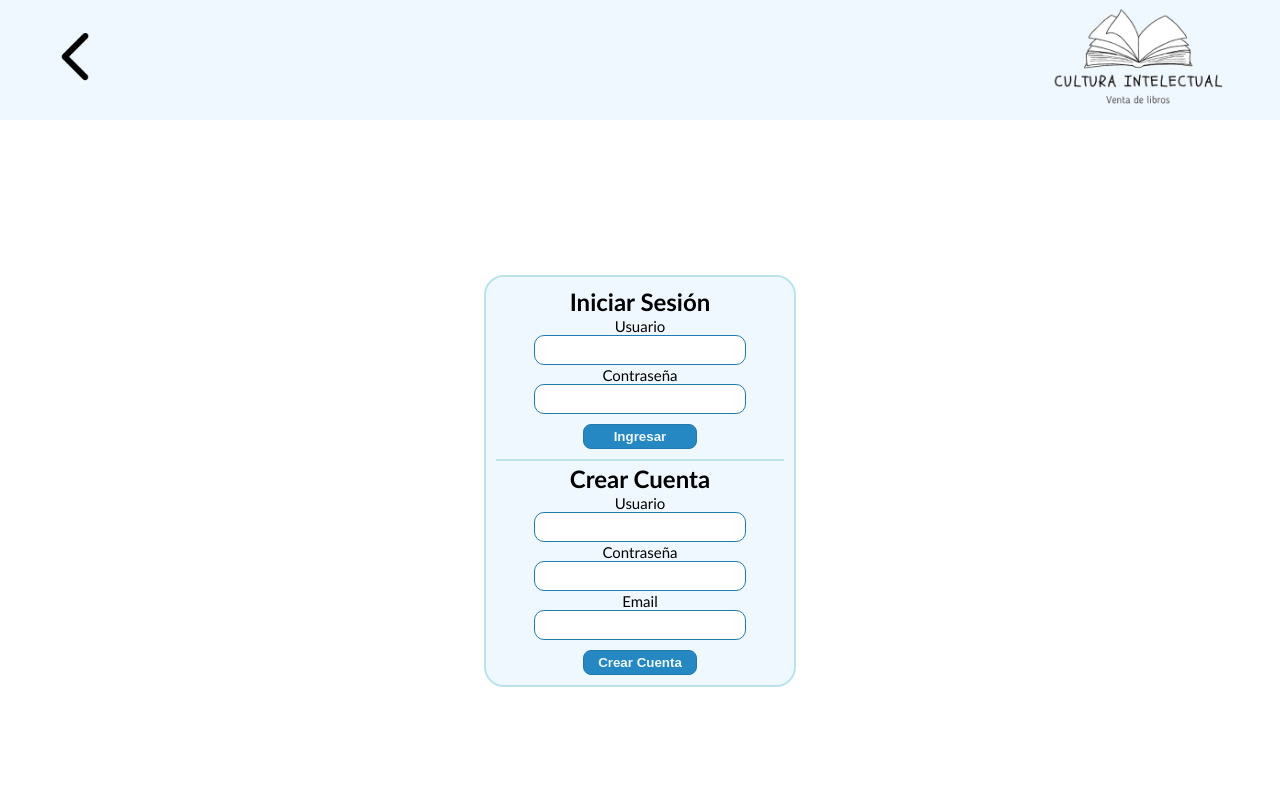
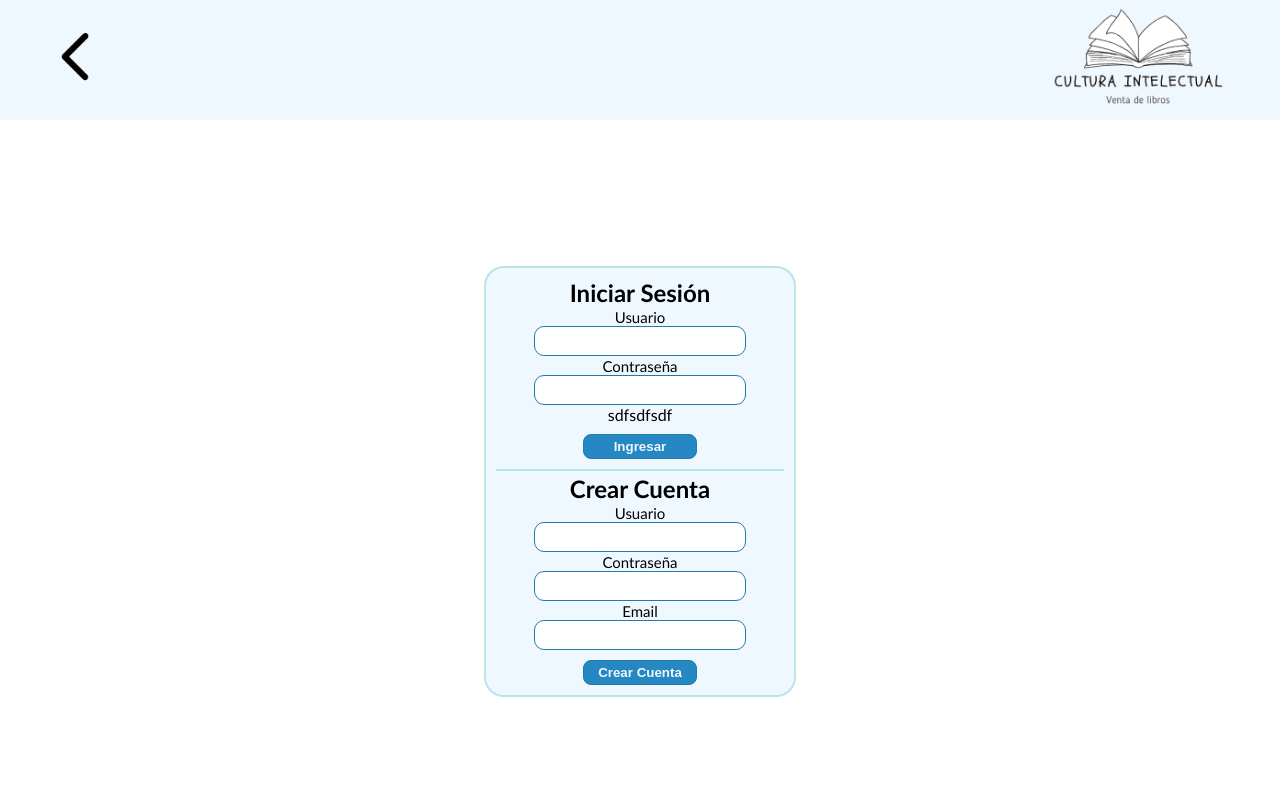
Before and after one commit to Maesoft/cultura-intelectual, a React (Vite) app: page /login in a window 1280 px wide. Shown: the top 800 px of the page. Built offline with nearby package versions, Linux system fonts and the light colour scheme; no server answers.

Commit message:
retocando algunos estilos y conectando con la api para usuarios

```diff
--- a/src/components/Login.jsx
+++ b/src/components/Login.jsx
@@ -3,8 +3,24 @@ import logo from '../assets/logo.png'
 import back from '../assets/back.png'
 import Footer from './Footer';
 import NavSecun from './NavSecun';
+const URL='https://647683b09233e82dd53a1337.mockapi.io/'
 
 function Login() {
+    const handleSubmitSignIn=async(e)=>{
+      e.preventDefault();
+      const inputUserLogin=document.getElementById('username-login').value;
+      const inputPassLogin=document.getElementById('password-login').value;
+      let notification=document.getElementsByClassName('.notification').innerText;
+      const res = await fetch(URL+'/users')
+      const parsed = await res.json()
+      const auth= parsed.find(usr => usr.user_name === inputUserLogin && usr.password === inputPassLogin )
+      auth? notification='Session iniciada': notification='Usuario y/o contraseña erroneo/s';
+    }
+    const handleSubmitSignUp=(e)=>{
+      e.preventDefault();
+      console.log('Creando usuario');
+    }
+
     return (
     <>
       <NavSecun/>
@@ -12,33 +28,25 @@ function Login() {
         <div className='border-form'>
         <div className='cont-ini cont-iniB'>
           <h2>Iniciar Sesión</h2>
-          <form  className='formLogin' >
+          <form  className='formLogin' onSubmit={handleSubmitSignIn} >
             <div>
               <label className="labelLogin" htmlFor="username-login">Usuario</label>
-              <input
-              className='inputLogin'
-                type="text"
-                id="username-login"
-
-              />
+              <input className='inputLogin' type="text" id="username-login"/>
             </div>
             <div>
               <label className="labelLogin" htmlFor="password-login">Contraseña</label>
-              <input
-              className='inputLogin'
-                type="password"
-                id="password-login"
-
-
-              />
+              <input className='inputLogin' type="password" id="password-login"/>
             </div>
+            <div>
+              <p className="notification">sdfsdfsdf</p>
             <button className='btnLogin' type="submit">Ingresar</button>
+            </div>
           </form>
         </div>
 
         <div className='cont-ini'>
           <h2>Crear Cuenta</h2>
-          <form className='formLogin'>
+          <form className='formLogin' onSubmit={handleSubmitSignUp}>
             <div>
               <label className="labelLogin" htmlFor="username-signup">Usuario</label>
               <input
--- a/src/styles/ContPerfil.css
+++ b/src/styles/ContPerfil.css
@@ -4,5 +4,7 @@
     border-radius: 50%;
 }
 .contUs{
+    display: flex;
+    flex-direction: column;
     margin-top: -100px;
 }
```
